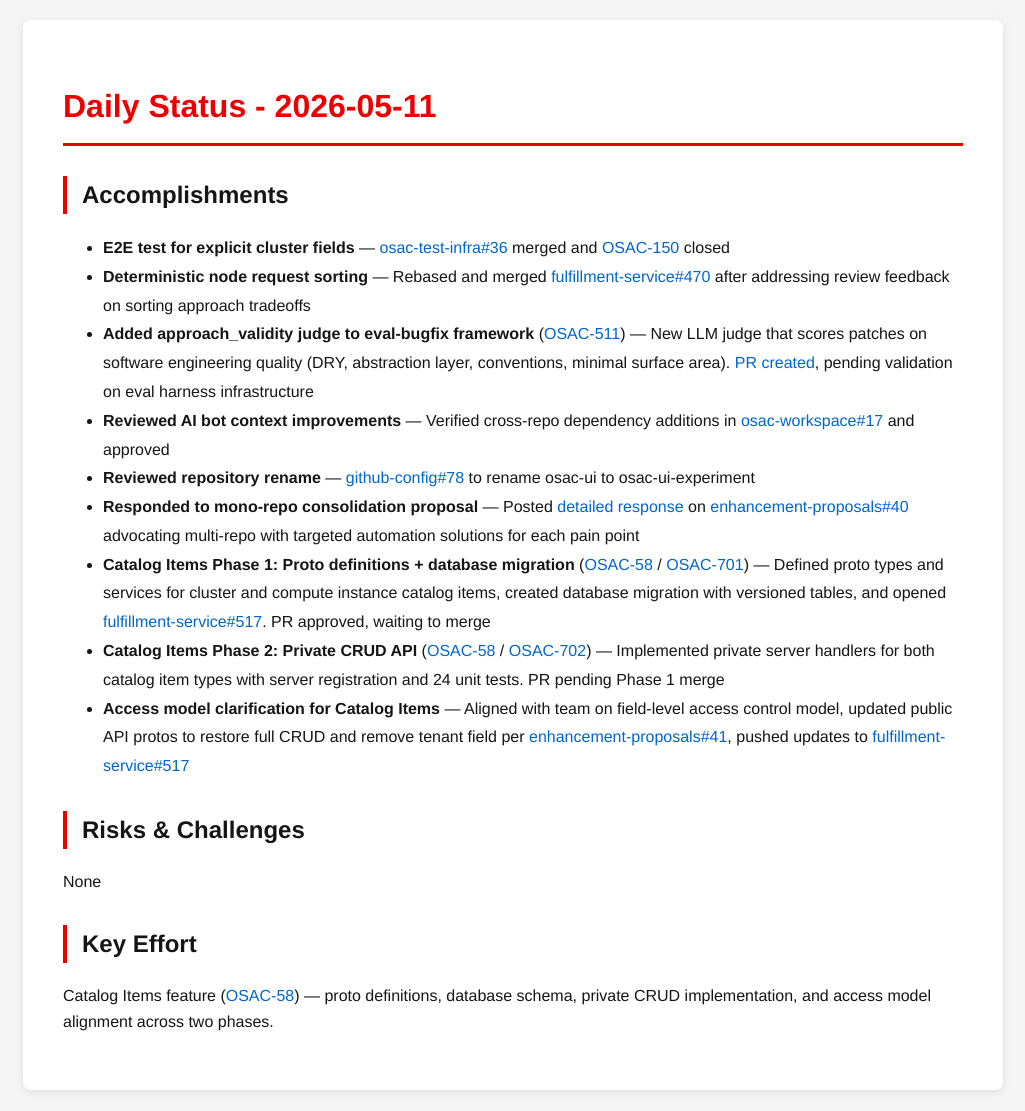
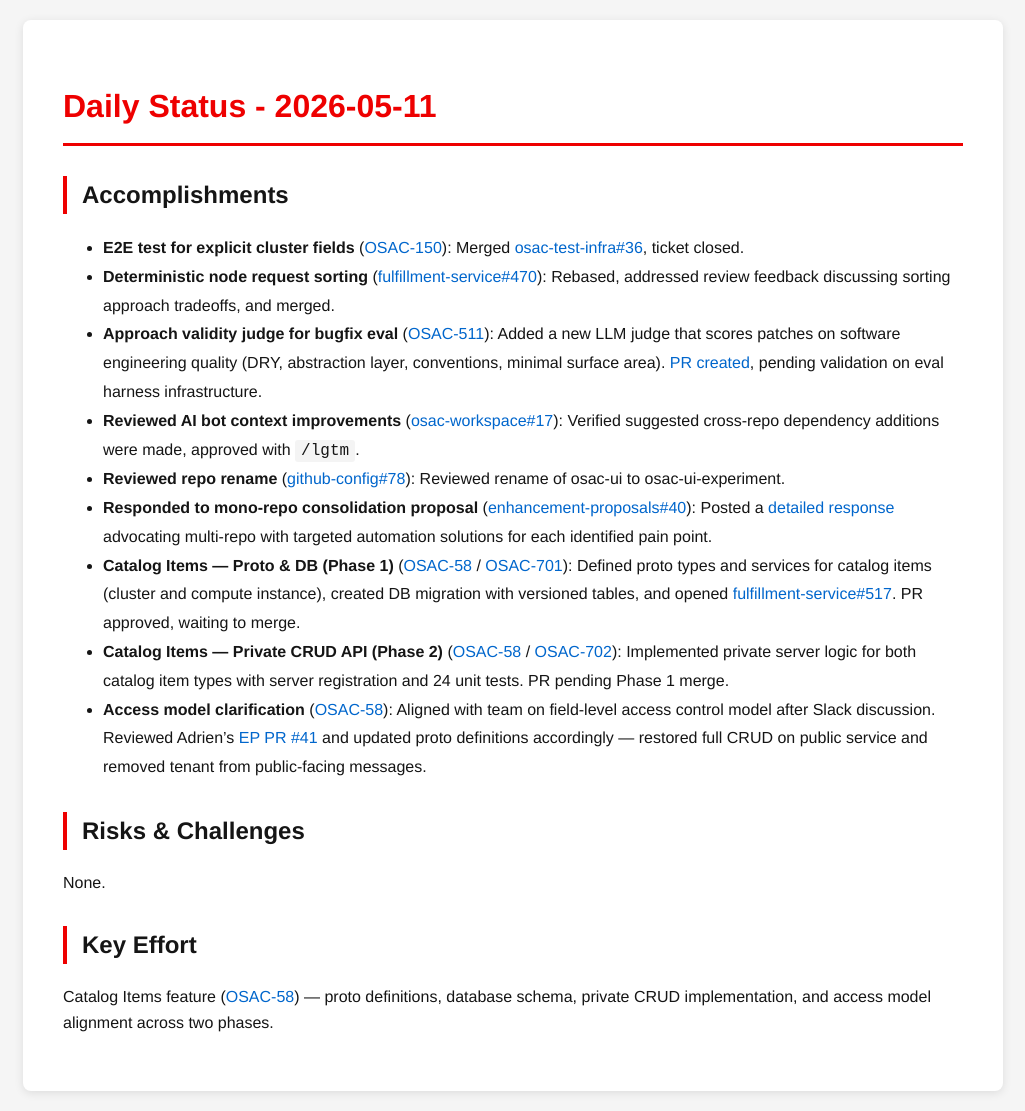
Before and after one commit to tzvatot/daily-status, a Jekyll site: the page built from 2026-05-11.md, in a window 1280 px wide. Shown: the whole page, without its empty margins (127-1152 px from the left). Built offline with Jekyll 4.4.1, drawn with Linux system fonts in a browser that asks for light colours.

Commit message:
Daily status update - 2026-05-11

```diff
--- a/2026-05-11.md
+++ b/2026-05-11.md
@@ -7,18 +7,18 @@
 # Daily Status - 2026-05-11
 
 ## Accomplishments
-- **E2E test for explicit cluster fields** — [osac-test-infra#36](https://github.com/osac-project/osac-test-infra/pull/36) merged and [OSAC-150](https://redhat.atlassian.net/browse/OSAC-150) closed
-- **Deterministic node request sorting** — Rebased and merged [fulfillment-service#470](https://github.com/osac-project/fulfillment-service/pull/470) after addressing review feedback on sorting approach tradeoffs
-- **Added approach_validity judge to eval-bugfix framework** ([OSAC-511](https://redhat.atlassian.net/browse/OSAC-511)) — New LLM judge that scores patches on software engineering quality (DRY, abstraction layer, conventions, minimal surface area). [PR created](https://github.com/eranco74/osac-bugfix-eval/pull/1), pending validation on eval harness infrastructure
-- **Reviewed AI bot context improvements** — Verified cross-repo dependency additions in [osac-workspace#17](https://github.com/osac-project/osac-workspace/pull/17) and approved
-- **Reviewed repository rename** — [github-config#78](https://github.com/osac-project/github-config/pull/78) to rename osac-ui to osac-ui-experiment
-- **Responded to mono-repo consolidation proposal** — Posted [detailed response](https://github.com/osac-project/enhancement-proposals/pull/40#issuecomment-4420565236) on [enhancement-proposals#40](https://github.com/osac-project/enhancement-proposals/pull/40) advocating multi-repo with targeted automation solutions for each pain point
-- **Catalog Items Phase 1: Proto definitions + database migration** ([OSAC-58](https://redhat.atlassian.net/browse/OSAC-58) / [OSAC-701](https://redhat.atlassian.net/browse/OSAC-701)) — Defined proto types and services for cluster and compute instance catalog items, created database migration with versioned tables, and opened [fulfillment-service#517](https://github.com/osac-project/fulfillment-service/pull/517). PR approved, waiting to merge
-- **Catalog Items Phase 2: Private CRUD API** ([OSAC-58](https://redhat.atlassian.net/browse/OSAC-58) / [OSAC-702](https://redhat.atlassian.net/browse/OSAC-702)) — Implemented private server handlers for both catalog item types with server registration and 24 unit tests. PR pending Phase 1 merge
-- **Access model clarification for Catalog Items** — Aligned with team on field-level access control model, updated public API protos to restore full CRUD and remove tenant field per [enhancement-proposals#41](https://github.com/osac-project/enhancement-proposals/pull/41), pushed updates to [fulfillment-service#517](https://github.com/osac-project/fulfillment-service/pull/517)
+- **E2E test for explicit cluster fields** ([OSAC-150](https://redhat.atlassian.net/browse/OSAC-150)): Merged [osac-test-infra#36](https://github.com/osac-project/osac-test-infra/pull/36), ticket closed.
+- **Deterministic node request sorting** ([fulfillment-service#470](https://github.com/osac-project/fulfillment-service/pull/470)): Rebased, addressed review feedback discussing sorting approach tradeoffs, and merged.
+- **Approach validity judge for bugfix eval** ([OSAC-511](https://redhat.atlassian.net/browse/OSAC-511)): Added a new LLM judge that scores patches on software engineering quality (DRY, abstraction layer, conventions, minimal surface area). [PR created](https://github.com/eranco74/osac-bugfix-eval/pull/1), pending validation on eval harness infrastructure.
+- **Reviewed AI bot context improvements** ([osac-workspace#17](https://github.com/osac-project/osac-workspace/pull/17)): Verified suggested cross-repo dependency additions were made, approved with `/lgtm`.
+- **Reviewed repo rename** ([github-config#78](https://github.com/osac-project/github-config/pull/78)): Reviewed rename of osac-ui to osac-ui-experiment.
+- **Responded to mono-repo consolidation proposal** ([enhancement-proposals#40](https://github.com/osac-project/enhancement-proposals/pull/40)): Posted a [detailed response](https://github.com/osac-project/enhancement-proposals/pull/40#issuecomment-4420565236) advocating multi-repo with targeted automation solutions for each identified pain point.
+- **Catalog Items — Proto & DB (Phase 1)** ([OSAC-58](https://redhat.atlassian.net/browse/OSAC-58) / [OSAC-701](https://redhat.atlassian.net/browse/OSAC-701)): Defined proto types and services for catalog items (cluster and compute instance), created DB migration with versioned tables, and opened [fulfillment-service#517](https://github.com/osac-project/fulfillment-service/pull/517). PR approved, waiting to merge.
+- **Catalog Items — Private CRUD API (Phase 2)** ([OSAC-58](https://redhat.atlassian.net/browse/OSAC-58) / [OSAC-702](https://redhat.atlassian.net/browse/OSAC-702)): Implemented private server logic for both catalog item types with server registration and 24 unit tests. PR pending Phase 1 merge.
+- **Access model clarification** ([OSAC-58](https://redhat.atlassian.net/browse/OSAC-58)): Aligned with team on field-level access control model after Slack discussion. Reviewed Adrien's [EP PR #41](https://github.com/osac-project/enhancement-proposals/pull/41) and updated proto definitions accordingly — restored full CRUD on public service and removed tenant from public-facing messages.
 
 ## Risks & Challenges
-None
+None.
 
 ## Key Effort
 Catalog Items feature ([OSAC-58](https://redhat.atlassian.net/browse/OSAC-58)) — proto definitions, database schema, private CRUD implementation, and access model alignment across two phases.
```
